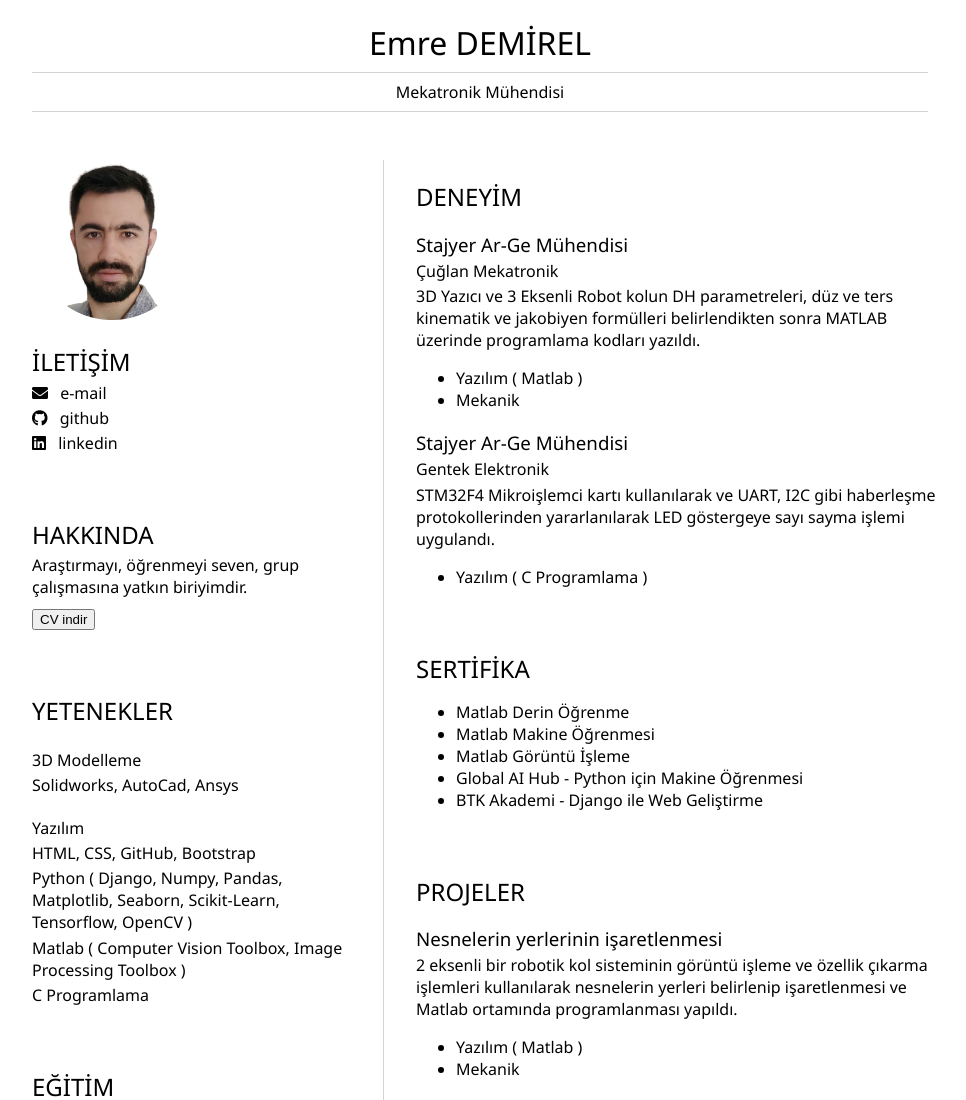
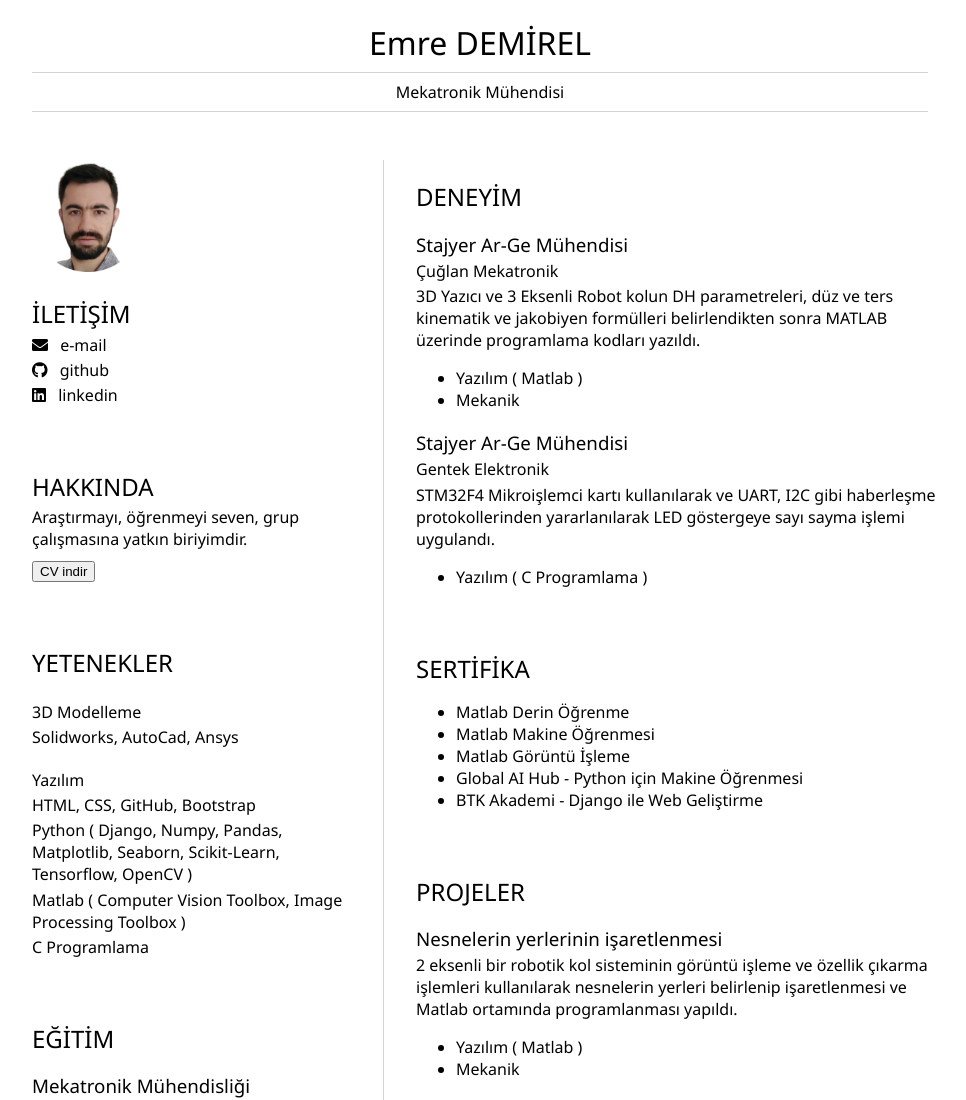
Before and after one commit to emredemirel005/emredemirel.github.io, a plain HTML site: page index.html in a window 1280 px wide. Shown: the top 1100 px of the page, without its empty margins (160-1126 px from the left). Drawn offline with Linux system fonts and the light colour scheme.

Commit message:
Update style.css

```diff
--- a/style.css
+++ b/style.css
@@ -19,8 +19,8 @@ main {
     border-right: 1px solid lightgray;
 }
 img {
-    width: 10rem;
-    height: 10rem;
+    width: 7rem;
+    height: 7rem;
 }
 button {
     margin-top: .5rem;
```
